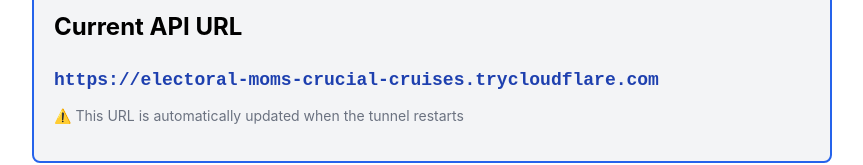
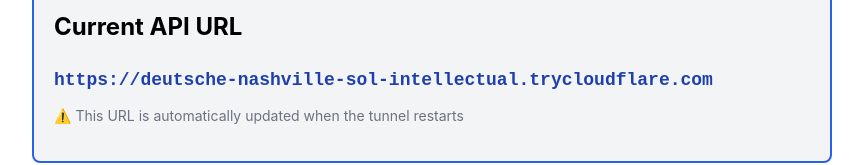
Before and after one commit to MIND-Challenge/mind-challenge.github.io, a plain HTML site: page index.html in a window 1280 px wide. Shown: the part 244-409 px from the top of the page, without its empty margins (208-1071 px from the left). Drawn offline with Linux system fonts and the light colour scheme.

Commit message:
Auto-update tunnel URL to https://deutsche-nashville-sol-intellectual.trycloudflare.com

```diff
--- a/index.html
+++ b/index.html
@@ -51,7 +51,7 @@
     <div class="url-box">
         <h2>Current API URL</h2>
         <div class="url">
-            <strong>https://electoral-moms-crucial-cruises.trycloudflare.com</strong>
+            <strong>https://deutsche-nashville-sol-intellectual.trycloudflare.com</strong>
         </div>
         <p style="margin-top: 10px; font-size: 14px; color: #6b7280;">
             ⚠️ This URL is automatically updated when the tunnel restarts
```
